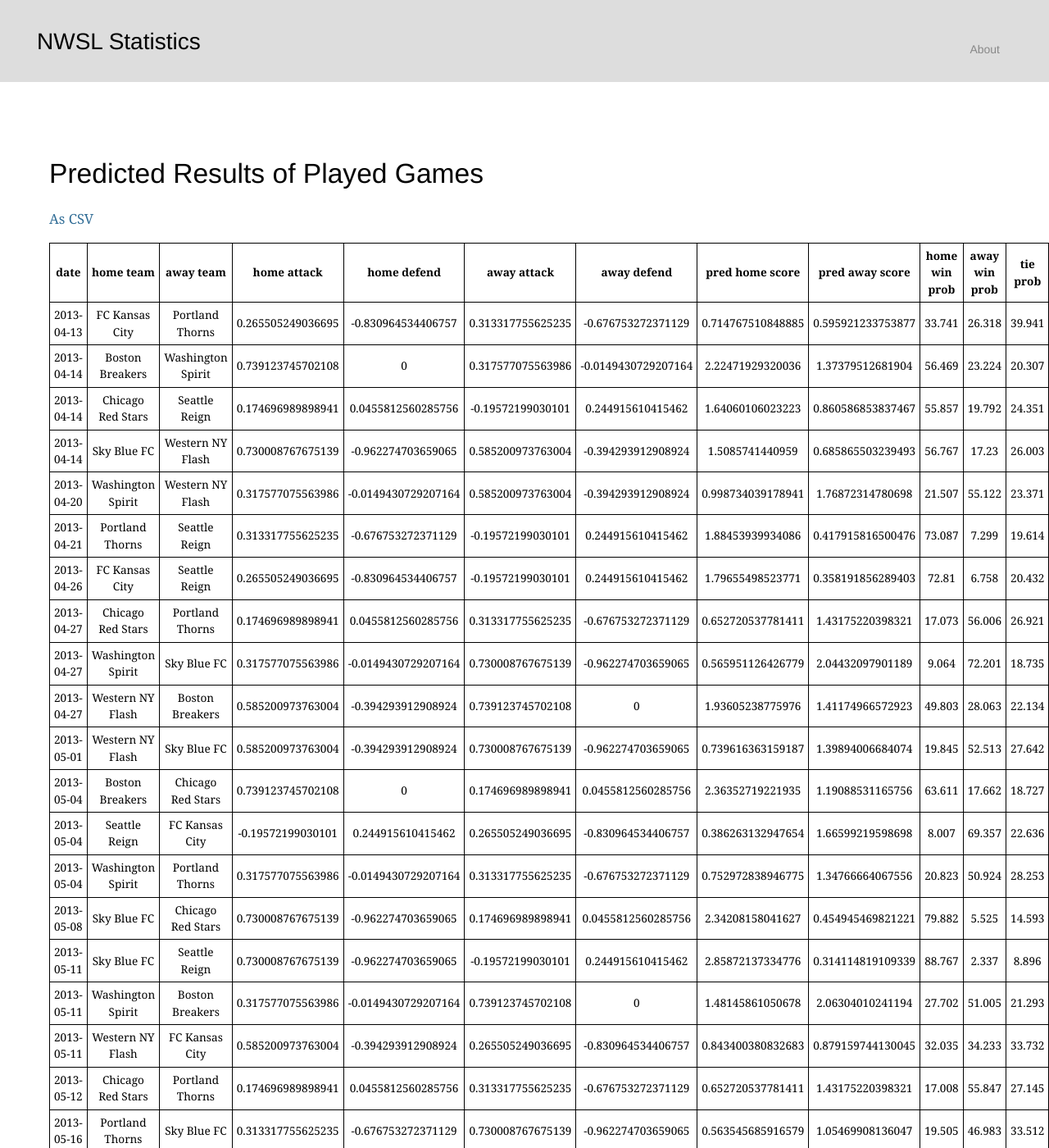
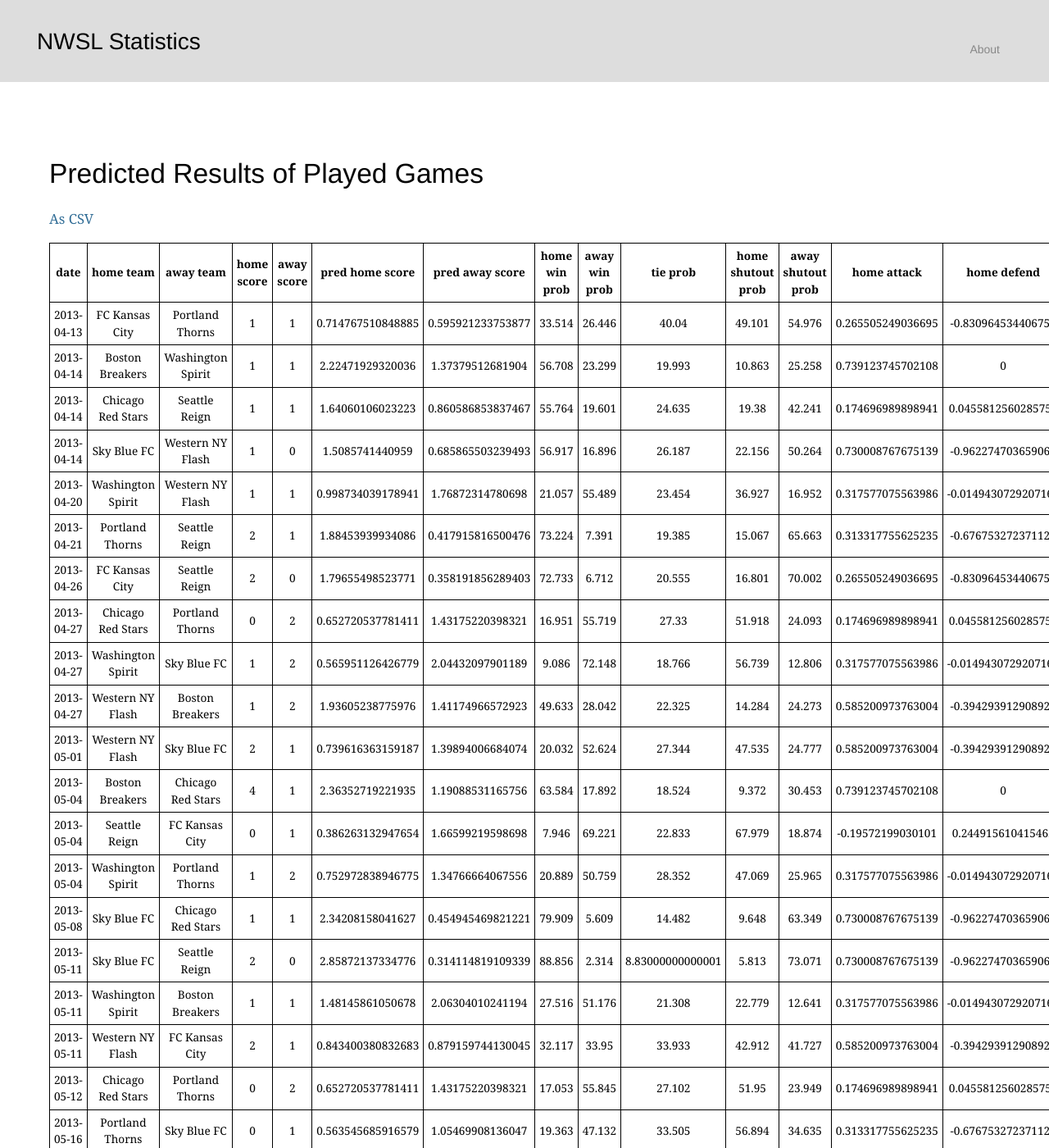
Before and after one commit to darrell/darrell.github.io, a Jekyll site: the page built from tables/predicted_results_games_played.md, in a window 1280 px wide and 1400 px high. Shown: the whole window at 82% size. Built offline with Jekyll 4.4.1, drawn with Linux system fonts in a browser that asks for light colours; some web fonts are replaced; some of the changed text lies outside the part shown.

Commit message:
more formatting tweaks

```diff
--- a/_includes/predicted_results_games_played.md
+++ b/_includes/predicted_results_games_played.md
@@ -1,30 +1,30 @@
-2013-04-13|FC Kansas City|Portland Thorns|0.265505249036695|-0.830964534406757|0.313317755625235|-0.676753272371129|0.714767510848885|0.595921233753877|33.741|26.318|39.941|49.03|55.285
-2013-04-14|Boston Breakers|Washington Spirit|0.739123745702108|0|0.317577075563986|-0.0149430729207164|2.22471929320036|1.37379512681904|56.469|23.224|20.307|10.876|25.23
-2013-04-14|Chicago Red Stars|Seattle Reign|0.174696989898941|0.0455812560285756|-0.19572199030101|0.244915610415462|1.64060106023223|0.860586853837467|55.857|19.792|24.351|19.411|42.293
-2013-04-14|Sky Blue FC|Western NY Flash|0.730008767675139|-0.962274703659065|0.585200973763004|-0.394293912908924|1.5085741440959|0.685865503239493|56.767|17.23|26.003|22.228|50.207
-2013-04-20|Washington Spirit|Western NY Flash|0.317577075563986|-0.0149430729207164|0.585200973763004|-0.394293912908924|0.998734039178941|1.76872314780698|21.507|55.122|23.371|36.65|17.062
-2013-04-21|Portland Thorns|Seattle Reign|0.313317755625235|-0.676753272371129|-0.19572199030101|0.244915610415462|1.88453939934086|0.417915816500476|73.087|7.299|19.614|15.362|65.937
-2013-04-26|FC Kansas City|Seattle Reign|0.265505249036695|-0.830964534406757|-0.19572199030101|0.244915610415462|1.79655498523771|0.358191856289403|72.81|6.758|20.432|16.795|70.03
-2013-04-27|Chicago Red Stars|Portland Thorns|0.174696989898941|0.0455812560285756|0.313317755625235|-0.676753272371129|0.652720537781411|1.43175220398321|17.073|56.006|26.921|52.075|23.833
-2013-04-27|Washington Spirit|Sky Blue FC|0.317577075563986|-0.0149430729207164|0.730008767675139|-0.962274703659065|0.565951126426779|2.04432097901189|9.064|72.201|18.735|56.629|12.906
-2013-04-27|Western NY Flash|Boston Breakers|0.585200973763004|-0.394293912908924|0.739123745702108|0|1.93605238775976|1.41174966572923|49.803|28.063|22.134|14.322|24.341
-2013-05-01|Western NY Flash|Sky Blue FC|0.585200973763004|-0.394293912908924|0.730008767675139|-0.962274703659065|0.739616363159187|1.39894006684074|19.845|52.513|27.642|47.753|24.95
-2013-05-04|Boston Breakers|Chicago Red Stars|0.739123745702108|0|0.174696989898941|0.0455812560285756|2.36352719221935|1.19088531165756|63.611|17.662|18.727|9.296|30.216
-2013-05-04|Seattle Reign|FC Kansas City|-0.19572199030101|0.244915610415462|0.265505249036695|-0.830964534406757|0.386263132947654|1.66599219598698|8.007|69.357|22.636|67.926|18.899
-2013-05-04|Washington Spirit|Portland Thorns|0.317577075563986|-0.0149430729207164|0.313317755625235|-0.676753272371129|0.752972838946775|1.34766664067556|20.823|50.924|28.253|47.014|25.775
-2013-05-08|Sky Blue FC|Chicago Red Stars|0.730008767675139|-0.962274703659065|0.174696989898941|0.0455812560285756|2.34208158041627|0.454945469821221|79.882|5.525|14.593|9.52|63.205
-2013-05-11|Sky Blue FC|Seattle Reign|0.730008767675139|-0.962274703659065|-0.19572199030101|0.244915610415462|2.85872137334776|0.314114819109339|88.767|2.337|8.896|5.768|73.104
-2013-05-11|Washington Spirit|Boston Breakers|0.317577075563986|-0.0149430729207164|0.739123745702108|0|1.48145861050678|2.06304010241194|27.702|51.005|21.293|22.705|12.839
-2013-05-11|Western NY Flash|FC Kansas City|0.585200973763004|-0.394293912908924|0.265505249036695|-0.830964534406757|0.843400380832683|0.879159744130045|32.035|34.233|33.732|43.183|41.45
-2013-05-12|Chicago Red Stars|Portland Thorns|0.174696989898941|0.0455812560285756|0.313317755625235|-0.676753272371129|0.652720537781411|1.43175220398321|17.008|55.847|27.145|51.858|23.865
-2013-05-16|Portland Thorns|Sky Blue FC|0.313317755625235|-0.676753272371129|0.730008767675139|-0.962274703659065|0.563545685916579|1.05469908136047|19.505|46.983|33.512|56.822|34.974
-2013-05-16|Seattle Reign|Washington Spirit|-0.19572199030101|0.244915610415462|0.317577075563986|-0.0149430729207164|0.873528092827412|1.75504182050141|18.376|58.49|23.134|41.911|17.337
-2013-05-18|FC Kansas City|Boston Breakers|0.265505249036695|-0.830964534406757|0.739123745702108|0|1.40629041140278|0.912250378548188|48.242|24.665|27.093|24.453|39.931
-2013-05-19|Portland Thorns|Washington Spirit|0.313317755625235|-0.676753272371129|0.317577075563986|-0.0149430729207164|1.45328245088799|0.698251310860664|55.065|17.898|27.037|23.62|49.862
-2013-05-19|Seattle Reign|Sky Blue FC|-0.19572199030101|0.244915610415462|0.730008767675139|-0.962274703659065|0.338731805327336|2.65096673223636|2.992|86.152|10.856|71.154|7.14
-2013-05-24|Western NY Flash|Chicago Red Stars|0.585200973763004|-0.394293912908924|0.174696989898941|0.0455812560285756|2.02634221722699|0.802842340025793|65.816|13.969|20.215|13.244|45.05
-2013-05-25|Boston Breakers|Washington Spirit|0.739123745702108|0|0.317577075563986|-0.0149430729207164|2.22471929320036|1.37379512681904|56.819|23.239|19.942|10.808|25.157
-2013-05-25|FC Kansas City|Sky Blue FC|0.265505249036695|-0.830964534406757|0.730008767675139|-0.962274703659065|0.537235152418009|0.90397301768263|20.874|42.467|36.659|58.51|40.431
-2013-05-25|Seattle Reign|Portland Thorns|-0.19572199030101|0.244915610415462|0.313317755625235|-0.676753272371129|0.450667623385124|1.74758243311794|8.911|69.661|21.428|63.832|17.351
-2013-06-01|Portland Thorns|Chicago Red Stars|0.313317755625235|-0.676753272371129|0.174696989898941|0.0455812560285756|1.54395774835383|0.60528474276582|60.323|14.564|25.113|21.32|54.406
-2013-06-01|Sky Blue FC|Boston Breakers|0.730008767675139|-0.962274703659065|0.739123745702108|0|2.23772302503685|0.799994074707746|69.85|12.101|18.049|10.77|44.836
+2013-04-13|FC Kansas City|Portland Thorns|1|1|0.714767510848885|0.595921233753877|33.514|26.446|40.04|49.101|54.976|0.265505249036695|-0.830964534406757|0.313317755625235|-0.676753272371129
+2013-04-14|Boston Breakers|Washington Spirit|1|1|2.22471929320036|1.37379512681904|56.708|23.299|19.993|10.863|25.258|0.739123745702108|0|0.317577075563986|-0.0149430729207164
+2013-04-14|Chicago Red Stars|Seattle Reign|1|1|1.64060106023223|0.860586853837467|55.764|19.601|24.635|19.38|42.241|0.174696989898941|0.0455812560285756|-0.19572199030101|0.244915610415462
+2013-04-14|Sky Blue FC|Western NY Flash|1|0|1.5085741440959|0.685865503239493|56.917|16.896|26.187|22.156|50.264|0.730008767675139|-0.962274703659065|0.585200973763004|-0.394293912908924
+2013-04-20|Washington Spirit|Western NY Flash|1|1|0.998734039178941|1.76872314780698|21.057|55.489|23.454|36.927|16.952|0.317577075563986|-0.0149430729207164|0.585200973763004|-0.394293912908924
+2013-04-21|Portland Thorns|Seattle Reign|2|1|1.88453939934086|0.417915816500476|73.224|7.391|19.385|15.067|65.663|0.313317755625235|-0.676753272371129|-0.19572199030101|0.244915610415462
+2013-04-26|FC Kansas City|Seattle Reign|2|0|1.79655498523771|0.358191856289403|72.733|6.712|20.555|16.801|70.002|0.265505249036695|-0.830964534406757|-0.19572199030101|0.244915610415462
+2013-04-27|Chicago Red Stars|Portland Thorns|0|2|0.652720537781411|1.43175220398321|16.951|55.719|27.33|51.918|24.093|0.174696989898941|0.0455812560285756|0.313317755625235|-0.676753272371129
+2013-04-27|Washington Spirit|Sky Blue FC|1|2|0.565951126426779|2.04432097901189|9.086|72.148|18.766|56.739|12.806|0.317577075563986|-0.0149430729207164|0.730008767675139|-0.962274703659065
+2013-04-27|Western NY Flash|Boston Breakers|1|2|1.93605238775976|1.41174966572923|49.633|28.042|22.325|14.284|24.273|0.585200973763004|-0.394293912908924|0.739123745702108|0
+2013-05-01|Western NY Flash|Sky Blue FC|2|1|0.739616363159187|1.39894006684074|20.032|52.624|27.344|47.535|24.777|0.585200973763004|-0.394293912908924|0.730008767675139|-0.962274703659065
+2013-05-04|Boston Breakers|Chicago Red Stars|4|1|2.36352719221935|1.19088531165756|63.584|17.892|18.524|9.372|30.453|0.739123745702108|0|0.174696989898941|0.0455812560285756
+2013-05-04|Seattle Reign|FC Kansas City|0|1|0.386263132947654|1.66599219598698|7.946|69.221|22.833|67.979|18.874|-0.19572199030101|0.244915610415462|0.265505249036695|-0.830964534406757
+2013-05-04|Washington Spirit|Portland Thorns|1|2|0.752972838946775|1.34766664067556|20.889|50.759|28.352|47.069|25.965|0.317577075563986|-0.0149430729207164|0.313317755625235|-0.676753272371129
+2013-05-08|Sky Blue FC|Chicago Red Stars|1|1|2.34208158041627|0.454945469821221|79.909|5.609|14.482|9.648|63.349|0.730008767675139|-0.962274703659065|0.174696989898941|0.0455812560285756
+2013-05-11|Sky Blue FC|Seattle Reign|2|0|2.85872137334776|0.314114819109339|88.856|2.314|8.83000000000001|5.813|73.071|0.730008767675139|-0.962274703659065|-0.19572199030101|0.244915610415462
+2013-05-11|Washington Spirit|Boston Breakers|1|1|1.48145861050678|2.06304010241194|27.516|51.176|21.308|22.779|12.641|0.317577075563986|-0.0149430729207164|0.739123745702108|0
+2013-05-11|Western NY Flash|FC Kansas City|2|1|0.843400380832683|0.879159744130045|32.117|33.95|33.933|42.912|41.727|0.585200973763004|-0.394293912908924|0.265505249036695|-0.830964534406757
+2013-05-12|Chicago Red Stars|Portland Thorns|0|2|0.652720537781411|1.43175220398321|17.053|55.845|27.102|51.95|23.949|0.174696989898941|0.0455812560285756|0.313317755625235|-0.676753272371129
+2013-05-16|Portland Thorns|Sky Blue FC|0|1|0.563545685916579|1.05469908136047|19.363|47.132|33.505|56.894|34.635|0.313317755625235|-0.676753272371129|0.730008767675139|-0.962274703659065
+2013-05-16|Seattle Reign|Washington Spirit|2|4|0.873528092827412|1.75504182050141|18.488|58.43|23.082|41.774|17.115|-0.19572199030101|0.244915610415462|0.317577075563986|-0.0149430729207164
+2013-05-18|FC Kansas City|Boston Breakers|2|0|1.40629041140278|0.912250378548188|48.425|24.432|27.143|24.54|40.223|0.265505249036695|-0.830964534406757|0.739123745702108|0
+2013-05-19|Portland Thorns|Washington Spirit|2|0|1.45328245088799|0.698251310860664|55.356|18.114|26.53|23.377|49.861|0.313317755625235|-0.676753272371129|0.317577075563986|-0.0149430729207164
+2013-05-19|Seattle Reign|Sky Blue FC|0|3|0.338731805327336|2.65096673223636|2.964|86.41|10.626|71.626|6.994|-0.19572199030101|0.244915610415462|0.730008767675139|-0.962274703659065
+2013-05-24|Western NY Flash|Chicago Red Stars|2|1|2.02634221722699|0.802842340025793|65.776|13.985|20.239|13.161|44.924|0.585200973763004|-0.394293912908924|0.174696989898941|0.0455812560285756
+2013-05-25|Boston Breakers|Washington Spirit|3|0|2.22471929320036|1.37379512681904|56.906|23.063|20.031|10.8|25.594|0.739123745702108|0|0.317577075563986|-0.0149430729207164
+2013-05-25|FC Kansas City|Sky Blue FC|0|1|0.537235152418009|0.90397301768263|20.806|42.453|36.741|58.529|40.593|0.265505249036695|-0.830964534406757|0.730008767675139|-0.962274703659065
+2013-05-25|Seattle Reign|Portland Thorns|0|1|0.450667623385124|1.74758243311794|8.823|69.278|21.899|64.003|17.432|-0.19572199030101|0.244915610415462|0.313317755625235|-0.676753272371129
+2013-06-01|Portland Thorns|Chicago Red Stars|0|2|1.54395774835383|0.60528474276582|60.007|14.399|25.594|21.389|54.722|0.313317755625235|-0.676753272371129|0.174696989898941|0.0455812560285756
+2013-06-01|Sky Blue FC|Boston Breakers|5|1|2.23772302503685|0.799994074707746|69.953|11.849|18.198|10.701|44.891|0.730008767675139|-0.962274703659065|0.739123745702108|0
--- a/tables/predicted_results_games_played.md
+++ b/tables/predicted_results_games_played.md
@@ -9,6 +9,6 @@ title: Predicted Results of Played Games
 
 
 
-date|home team|away team|home attack|home defend|away attack|away defend|pred home score|pred away score|home win prob|away win prob|tie prob|home shutout prob|away shutout prob
-:--:|:-------:|:-------:|:---------:|:---------:|:---------:|:---------:|:-------------:|:-------------:|:-----------:|:-----------:|:------:|:---------------:|:---------------:
+date|home team|away team|home score|away score|pred home score|pred away score|home win prob|away win prob|tie prob|home shutout prob|away shutout prob|home attack|home defend|away attack|away defend
+:--:|:-------:|:-------:|:--------:|:--------:|:-------------:|:-------------:|:-----------:|:-----------:|:------:|:---------------:|:---------------:|:---------:|:---------:|:---------:|:---------:
 {% include predicted_results_games_played.md %}
```
Also changed, not shown: _includes/predicted_results_games_unplayed.md (+58 -58 lines), _includes/predicted_standings.md (+8 -8 lines), tables/predicted_results_games_played.csv (+30 -30 lines), tables/predicted_results_games_unplayed.csv (+58 -58 lines), tables/predicted_results_games_unplayed.md (+2 -2 lines), tables/predicted_standings.csv (+8 -8 lines), 1 other file.
